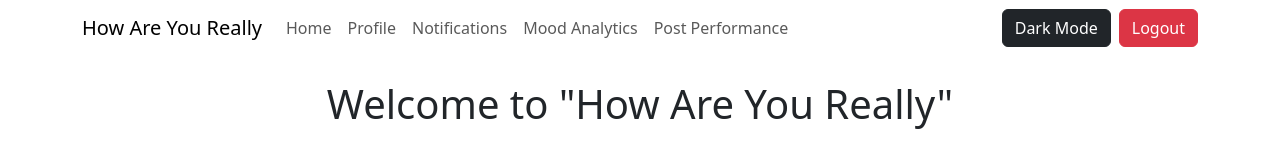
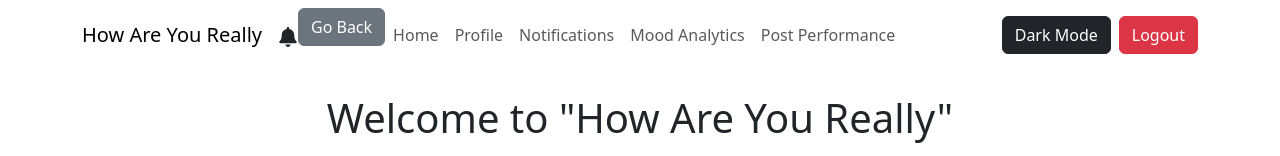
Before and after one commit to jeffdruid/how-are-you-really, a React (Create React App) app in the folder frontend/: page / in a window 1280 px wide. Shown: the top 156 px of the page. Built offline with nearby package versions, Linux system fonts and the light colour scheme; no server answers; the database is empty; sample sign-in values are in the browser's storage.

Commit message:
Refactor NavBar component to add notification functionality and collapse navbar

```diff
--- /dev/null
+++ b/frontend/src/components/GoBackButton.js
@@ -0,0 +1,19 @@
+import React from 'react';
+import { Button } from 'react-bootstrap';
+import { useNavigate } from 'react-router-dom';
+
+const GoBackButton = () => {
+  const navigate = useNavigate();
+
+  const handleGoBack = () => {
+    navigate(-1); // Navigate to the previous page
+  };
+
+  return (
+    <Button variant="secondary" onClick={handleGoBack} className="mb-3">
+      Go Back
+    </Button>
+  );
+};
+
+export default GoBackButton;
--- a/frontend/src/components/NavBar.js
+++ b/frontend/src/components/NavBar.js
@@ -1,14 +1,20 @@
-import React, { useState, useEffect } from 'react';
-import { Navbar, Nav, Container, Button } from 'react-bootstrap';
+import React, { useState, useEffect, useRef } from 'react';
+import { Navbar, Nav, Container, Button, Badge } from 'react-bootstrap';
 import { useAuth } from '../contexts/AuthContext';
 import { signOut } from 'firebase/auth';
-import { auth } from '../firebase';
+import { auth, firestore } from '../firebase';
 import { Link, useNavigate } from 'react-router-dom';
+import { onSnapshot, collection, query, where } from 'firebase/firestore';
+import { FaBell } from 'react-icons/fa';
+import GoBackButton from './GoBackButton';
 
 const NavigationBar = () => {
   const { currentUser } = useAuth();
   const navigate = useNavigate();
   const [darkMode, setDarkMode] = useState(false);
+  const [unreadCount, setUnreadCount] = useState(0);
+  const [isNavbarCollapsed, setIsNavbarCollapsed] = useState(true);
+  const navbarRef = useRef(null);
 
   // Load dark mode preference from localStorage on initial load
   useEffect(() => {
@@ -16,6 +22,20 @@ const NavigationBar = () => {
     setDarkMode(savedMode);
     document.body.classList.toggle('dark-mode', savedMode);
   }, []);
+
+  // Fetch unread notifications count
+  useEffect(() => {
+    if (!currentUser) return;
+
+    const notificationsRef = collection(firestore, 'Users', currentUser.uid, 'Notifications');
+    const unreadQuery = query(notificationsRef, where('read', '==', false));
+
+    const unsubscribe = onSnapshot(unreadQuery, (snapshot) => {
+      setUnreadCount(snapshot.size);
+    });
+
+    return () => unsubscribe();
+  }, [currentUser]);
 
   // Handle logout functionality
   const handleLogout = async () => {
@@ -35,27 +55,81 @@ const NavigationBar = () => {
     localStorage.setItem('darkMode', newMode);
   };
 
+  // Handle navbar collapse
+  const handleToggle = () => {
+    setIsNavbarCollapsed(!isNavbarCollapsed);
+  };
+
+  // Close navbar on link click
+  const handleLinkClick = () => {
+    setIsNavbarCollapsed(true);
+  };
+
+  // Close navbar when clicking outside
+  useEffect(() => {
+    const handleClickOutside = (event) => {
+      if (navbarRef.current && !navbarRef.current.contains(event.target)) {
+        setIsNavbarCollapsed(true);
+      }
+    };
+
+    document.addEventListener('mousedown', handleClickOutside);
+
+    return () => document.removeEventListener('mousedown', handleClickOutside);
+  }, []);
+
   return (
-    <Navbar bg="" expand="lg" sticky="top">
-      <Container>
-        <Navbar.Brand as={Link} to="/">How Are You Really</Navbar.Brand>
-        <Navbar.Toggle aria-controls="basic-navbar-nav" />
+    <Navbar ref={navbarRef} expanded={!isNavbarCollapsed} expand="lg" sticky="top">
+      <Container className="d-flex justify-content-between align-items-center">
+        {/* Brand on the left */}
+        <Navbar.Brand as={Link} to="/" onClick={handleLinkClick}>How Are You Really</Navbar.Brand>
+
+        {/* Notification Bell in the center */}
+        {currentUser && (
+          <Nav.Link
+            as={Link}
+            to="/notifications"
+            className="position-relative mx-auto"
+            onClick={handleLinkClick}
+          >
+            <FaBell size={20} />
+            {unreadCount > 0 && (
+              <Badge
+                pill
+                bg="danger"
+                className="position-absolute top-0 start-100 translate-middle"
+              >
+                {unreadCount}
+              </Badge>
+            )}
+          </Nav.Link>
+        )}
+
+        <GoBackButton />
+        {/* Toggle button on the right */}
+        <Navbar.Toggle
+          aria-controls="basic-navbar-nav"
+          onClick={handleToggle}
+          className="ms-auto"
+        />
+
         <Navbar.Collapse id="basic-navbar-nav">
           <Nav className="me-auto">
             <Nav.Link as={Link} to="/">Home</Nav.Link>
-            {currentUser && <Nav.Link as={Link} to="/profile">Profile</Nav.Link>}
-            {currentUser && <Nav.Link as={Link} to="/notifications">Notifications</Nav.Link>}
-            {currentUser && <Nav.Link as={Link} to="/mood-analytics">Mood Analytics</Nav.Link>}
-            {currentUser && <Nav.Link as={Link} to="/post-performance">Post Performance</Nav.Link>}
+            {currentUser && <Nav.Link as={Link} onClick={handleLinkClick} to="/profile">Profile</Nav.Link>}
+            {currentUser && <Nav.Link as={Link} onClick={handleLinkClick} to="/notifications">Notifications</Nav.Link>}
+            {currentUser && <Nav.Link as={Link} onClick={handleLinkClick} to="/mood-analytics">Mood Analytics</Nav.Link>}
+            {currentUser && <Nav.Link as={Link} onClick={handleLinkClick} to="/post-performance">Post Performance</Nav.Link>}
           </Nav>
-          <Nav>
+          <Nav className="align-items-center">
             {/* Dark Mode Toggle Button */}
             <Button onClick={toggleDarkMode} variant={darkMode ? 'light' : 'dark'} className="me-2">
               {darkMode ? 'Light Mode' : 'Dark Mode'}
             </Button>
+
             {!currentUser ? (
               <>
-                <Nav.Link as={Link} to="/login">Login</Nav.Link>
+                <Nav.Link as={Link} to="/login" onClick={handleLinkClick}>Login</Nav.Link>
                 <Button as={Link} to="/signup" variant="primary" className="ms-2">Sign Up</Button>
               </>
             ) : (
```
